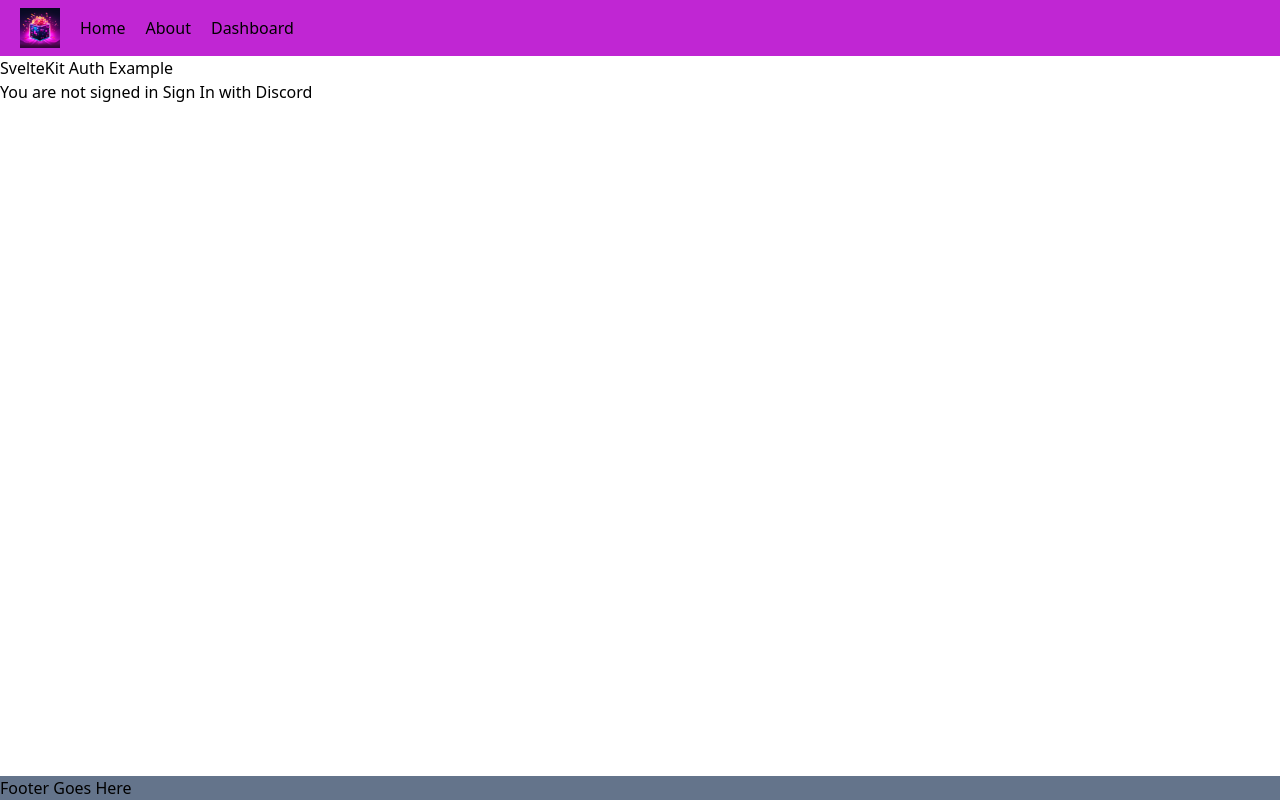
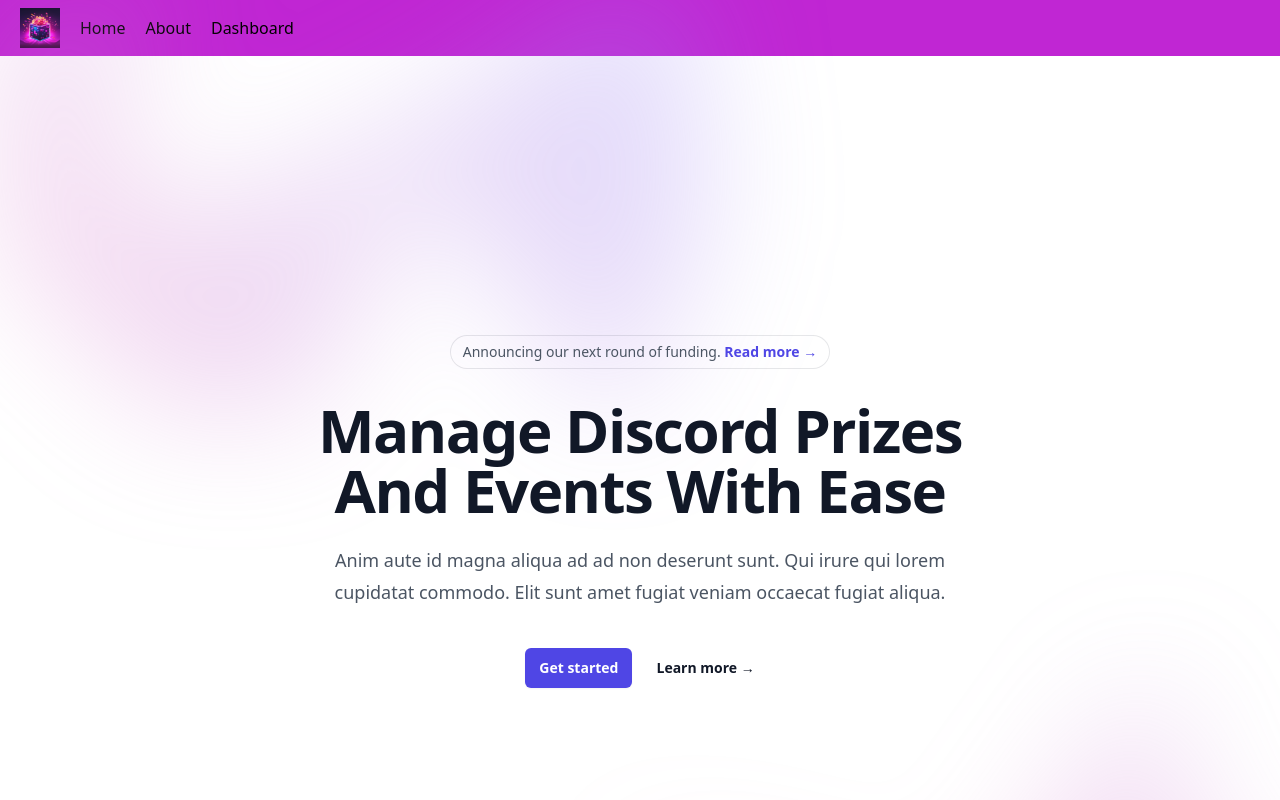
Before and after one commit to Logan9312/prize-bot-website, a SvelteKit app: page / in a window 1280 px wide. Shown: the top 800 px of the page. Built offline with nearby package versions, Linux system fonts and the light colour scheme.

Commit message:
CSS template

```diff
--- a/src/lib/navbar.svelte
+++ b/src/lib/navbar.svelte
@@ -3,8 +3,8 @@
 </script>
 
 <nav>
-	<div class="flex flex-row items-center align-middle py-2 bg-fuchsia-600">
-		<img src={logo} alt="logo" class="mx-5 h-10 w-10" />
+	<div class="flex flex-row items-center bg-fuchsia-600 py-2 align-middle">
+		<a href="/"><img src={logo} alt="logo" class="mx-5 h-10 w-10" /></a>
 		<ul class="flex flex-row space-x-5">
 			<li><a href="/">Home</a></li>
 			<li><a href="/About">About</a></li>
--- a/src/routes/+page.svelte
+++ b/src/routes/+page.svelte
@@ -3,7 +3,59 @@
 	import { page } from '$app/stores';
 </script>
 
-<h1>SvelteKit Auth Example</h1>
+<div class="bg-white">
+	<div class="relative isolate px-6 pt-14 lg:px-8">
+		<div
+			class="absolute inset-x-0 -top-40 -z-10 transform-gpu overflow-hidden blur-3xl sm:-top-80"
+			aria-hidden="true"
+		>
+			<div
+				class="relative left-[calc(50%-11rem)] aspect-[1155/678] w-[36.125rem] -translate-x-1/2 rotate-[30deg] bg-gradient-to-tr from-[#ff80b5] to-[#9089fc] opacity-30 sm:left-[calc(50%-30rem)] sm:w-[72.1875rem]"
+				style="clip-path: polygon(74.1% 44.1%, 100% 61.6%, 97.5% 26.9%, 85.5% 0.1%, 80.7% 2%, 72.5% 32.5%, 60.2% 62.4%, 52.4% 68.1%, 47.5% 58.3%, 45.2% 34.5%, 27.5% 76.7%, 0.1% 64.9%, 17.9% 100%, 27.6% 76.8%, 76.1% 97.7%, 74.1% 44.1%)"
+			/>
+		</div>
+		<div class="mx-auto max-w-2xl py-32 sm:py-48 lg:py-56">
+			<div class="hidden sm:mb-8 sm:flex sm:justify-center">
+				<div
+					class="relative rounded-full px-3 py-1 text-sm leading-6 text-gray-600 ring-1 ring-gray-900/10 hover:ring-gray-900/20"
+				>
+					Announcing our next round of funding. <a href="#" class="font-semibold text-indigo-600"
+						><span class="absolute inset-0" aria-hidden="true" />Read more
+						<span aria-hidden="true">&rarr;</span></a
+					>
+				</div>
+			</div>
+			<div class="text-center">
+				<h1 class="text-4xl font-bold tracking-tight text-gray-900 sm:text-6xl">
+					Manage Discord Prizes And Events With Ease
+				</h1>
+				<p class="mt-6 text-lg leading-8 text-gray-600">
+					Anim aute id magna aliqua ad ad non deserunt sunt. Qui irure qui lorem cupidatat commodo.
+					Elit sunt amet fugiat veniam occaecat fugiat aliqua.
+				</p>
+				<div class="mt-10 flex items-center justify-center gap-x-6">
+					<a
+						href="#"
+						class="rounded-md bg-indigo-600 px-3.5 py-2.5 text-sm font-semibold text-white shadow-sm hover:bg-indigo-500 focus-visible:outline focus-visible:outline-2 focus-visible:outline-offset-2 focus-visible:outline-indigo-600"
+						>Get started</a
+					>
+					<a href="#" class="text-sm font-semibold leading-6 text-gray-900"
+						>Learn more <span aria-hidden="true">→</span></a
+					>
+				</div>
+			</div>
+		</div>
+		<div
+			class="absolute inset-x-0 top-[calc(100%-13rem)] -z-10 transform-gpu overflow-hidden blur-3xl sm:top-[calc(100%-30rem)]"
+			aria-hidden="true"
+		>
+			<div
+				class="relative left-[calc(50%+3rem)] aspect-[1155/678] w-[36.125rem] -translate-x-1/2 bg-gradient-to-tr from-[#ff80b5] to-[#9089fc] opacity-30 sm:left-[calc(50%+36rem)] sm:w-[72.1875rem]"
+				style="clip-path: polygon(74.1% 44.1%, 100% 61.6%, 97.5% 26.9%, 85.5% 0.1%, 80.7% 2%, 72.5% 32.5%, 60.2% 62.4%, 52.4% 68.1%, 47.5% 58.3%, 45.2% 34.5%, 27.5% 76.7%, 0.1% 64.9%, 17.9% 100%, 27.6% 76.8%, 76.1% 97.7%, 74.1% 44.1%)"
+			/>
+		</div>
+	</div>
+</div>
 <p>
 	{#if $page.data.session}
 		{#if $page.data.session.user?.image}
```
